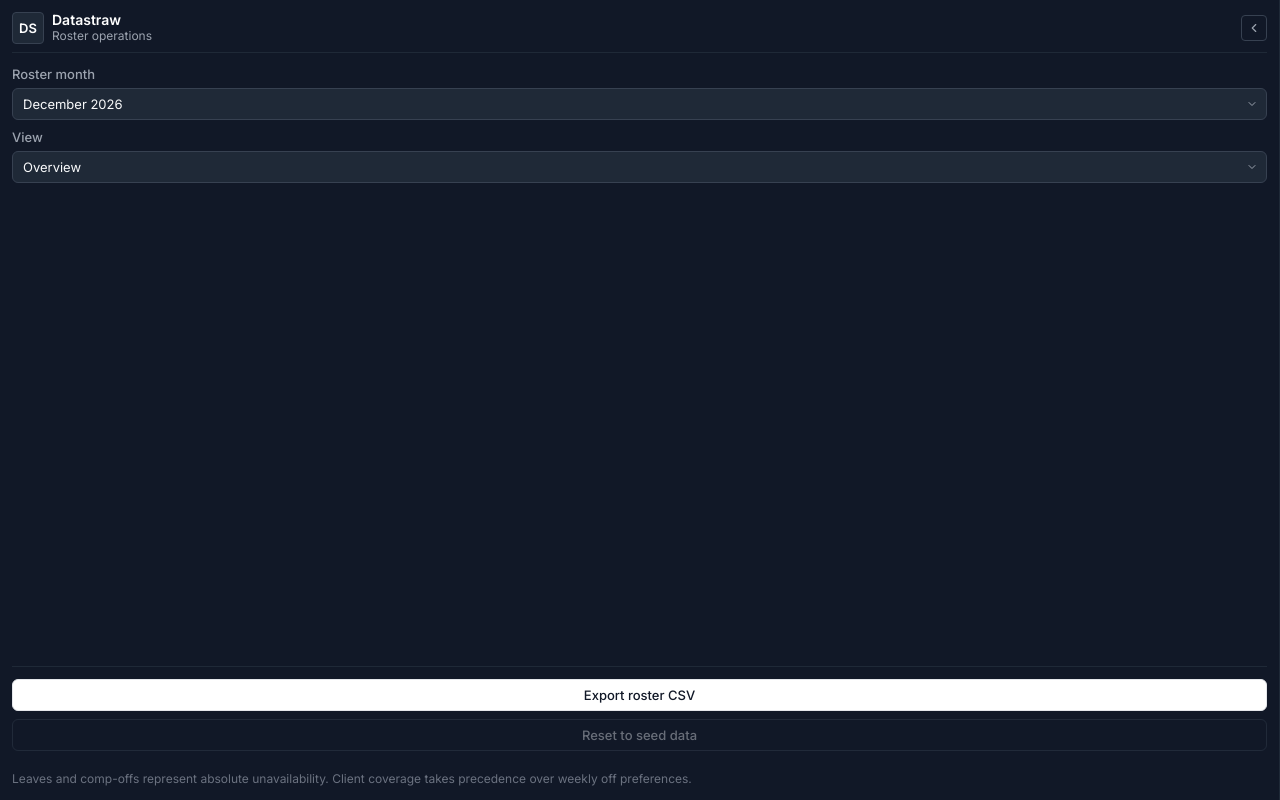
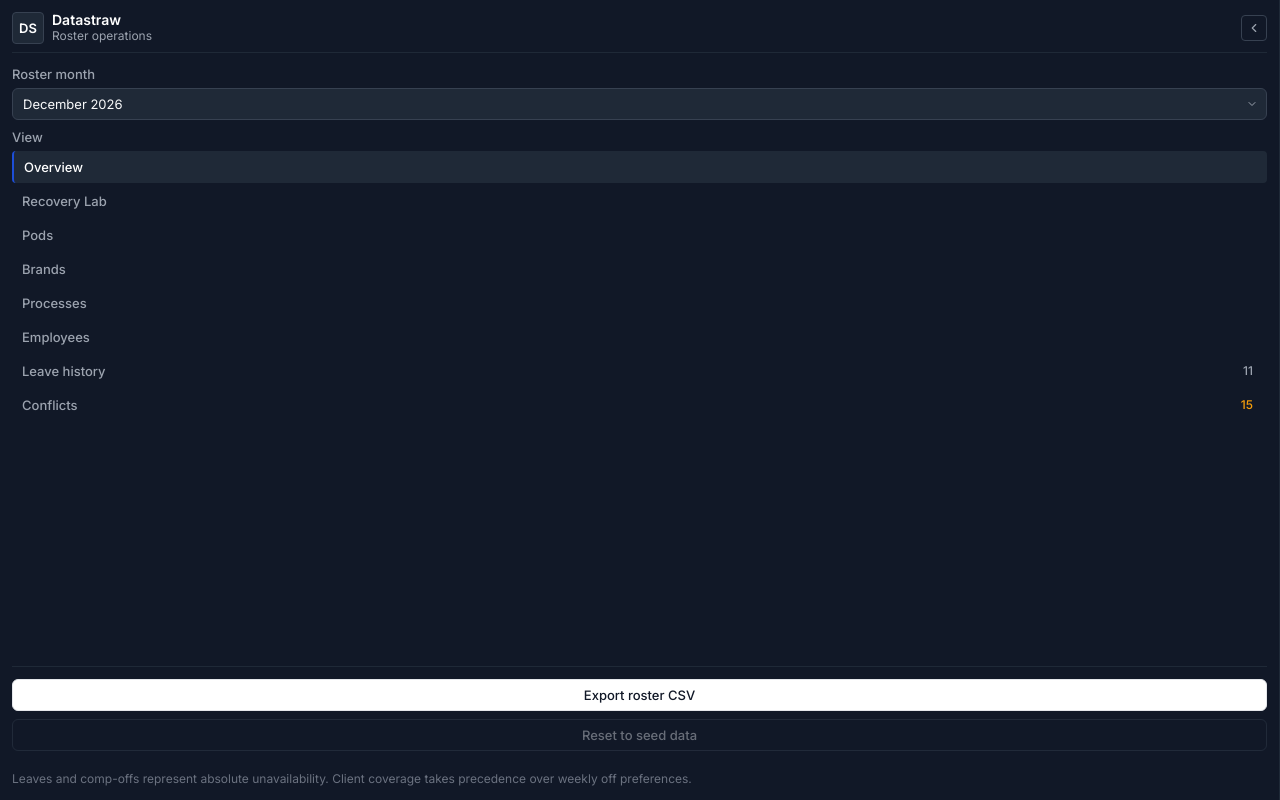
Before and after one commit to Sus69/datastraw-roster, a React (Vite) app: page / in a window 1280 px wide. Built offline with nearby package versions, Linux system fonts and the light colour scheme.

Commit message:
Show view switcher as a flat list on laptop/desktop

```diff
--- a/src/App.css
+++ b/src/App.css
@@ -246,11 +246,32 @@ html, body {
   outline-offset: 1px;
 }
 
-.nav {
-  display: flex;
+/* View switcher: dropdown on compact layouts, flat list on laptop/desktop */
+.view-nav {
+  display: none;
   flex-direction: column;
   gap: 2px;
 }
+
+@media (min-width: 901px) {
+  .view-picker-wrap .view-select {
+    display: none;
+  }
+  .view-picker-wrap .view-nav {
+    display: flex;
+  }
+}
+
+.nav {
+  display: flex;
+  flex-direction: column;
+  gap: 2px;
+}
+
+.nav-btn .nav-badge { color: #9CA3AF; }
+.nav-btn.active .nav-badge { color: #D1D5DB; }
+.nav-btn .nav-badge.danger { color: #EF4444; }
+.nav-btn .nav-badge.warn { color: #F59E0B; }
 
 .nav-btn {
   display: flex;
--- a/src/AppShell.tsx
+++ b/src/AppShell.tsx
@@ -508,6 +508,34 @@ export default function App() {
   const understaffedCount = result.conflicts.filter((c) => c.type === 'UNDERSTAFFED').length;
   const overridesCount = result.stats.warnings;
 
+  // Compact badges shown next to view names in the large-screen view list.
+  function viewBadges(id: View): { key: string; label: string; tone: string; title: string }[] {
+    if (id === 'conflicts') {
+      const badges: { key: string; label: string; tone: string; title: string }[] = [];
+      if (result.stats.errors > 0) {
+        badges.push({
+          key: 'errors',
+          label: String(result.stats.errors),
+          tone: 'danger',
+          title: `${result.stats.errors} error${result.stats.errors === 1 ? '' : 's'}`,
+        });
+      }
+      if (result.stats.warnings > 0) {
+        badges.push({
+          key: 'overrides',
+          label: String(result.stats.warnings),
+          tone: 'warn',
+          title: `${result.stats.warnings} override${result.stats.warnings === 1 ? '' : 's'}`,
+        });
+      }
+      return badges;
+    }
+    if (id === 'leaves') {
+      return [{ key: 'leaves', label: String(leaveDayCount), tone: '', title: `${leaveDayCount} leave day${leaveDayCount === 1 ? '' : 's'}` }];
+    }
+    return [];
+  }
+
   return (
     <div className="app">
       <aside className={`sidebar ${isSidebarOpen ? '' : 'collapsed'}`} aria-label="Sidebar navigation">
@@ -560,8 +588,9 @@ export default function App() {
             </select>
           </div>
 
-          <div className="side-select-wrap">
-            <label className="side-label" htmlFor="view-picker">View</label>
+          <div className="side-select-wrap view-picker-wrap">
+            {/* Small screens: compact dropdown. Large screens: flat view list below. */}
+            <label className="side-label view-picker-label" htmlFor="view-picker">View</label>
             <select
               id="view-picker"
               className="month-select view-select"
@@ -586,6 +615,30 @@ export default function App() {
                 );
               })}
             </select>
+
+            <nav className="view-nav" aria-label="Views">
+              {VIEWS.map((v) => {
+                const badges = viewBadges(v.id);
+                return (
+                  <button
+                    key={v.id}
+                    type="button"
+                    className={`nav-btn ${view === v.id ? 'active' : ''}`}
+                    onClick={() => setView(v.id)}
+                    aria-current={view === v.id ? 'page' : undefined}
+                  >
+                    <span>{v.label}</span>
+                    {badges.length > 0 && (
+                      <span className="nav-badges-wrap">
+                        {badges.map((b) => (
+                          <span key={b.key} className={`nav-badge ${b.tone}`} title={b.title}>{b.label}</span>
+                        ))}
+                      </span>
+                    )}
+                  </button>
+                );
+              })}
+            </nav>
           </div>
         </div>
 
```
